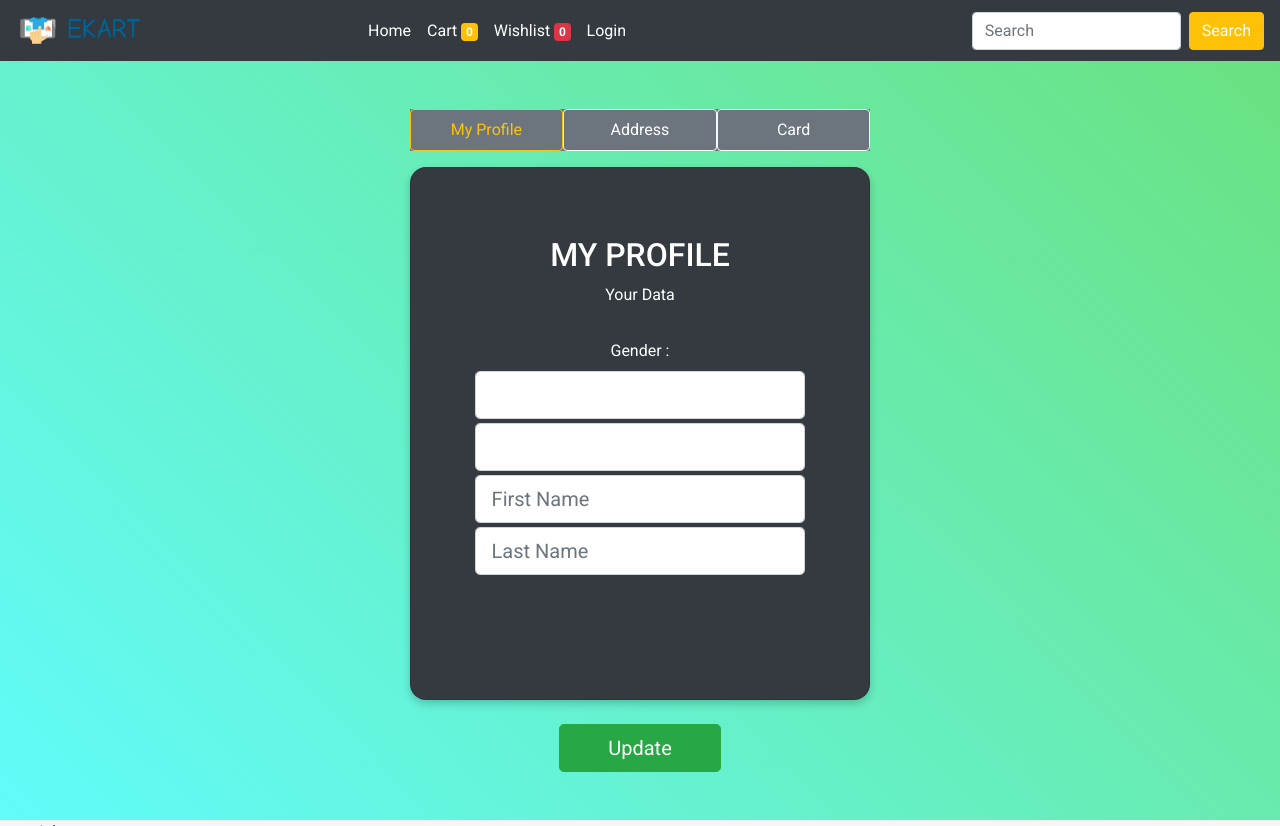
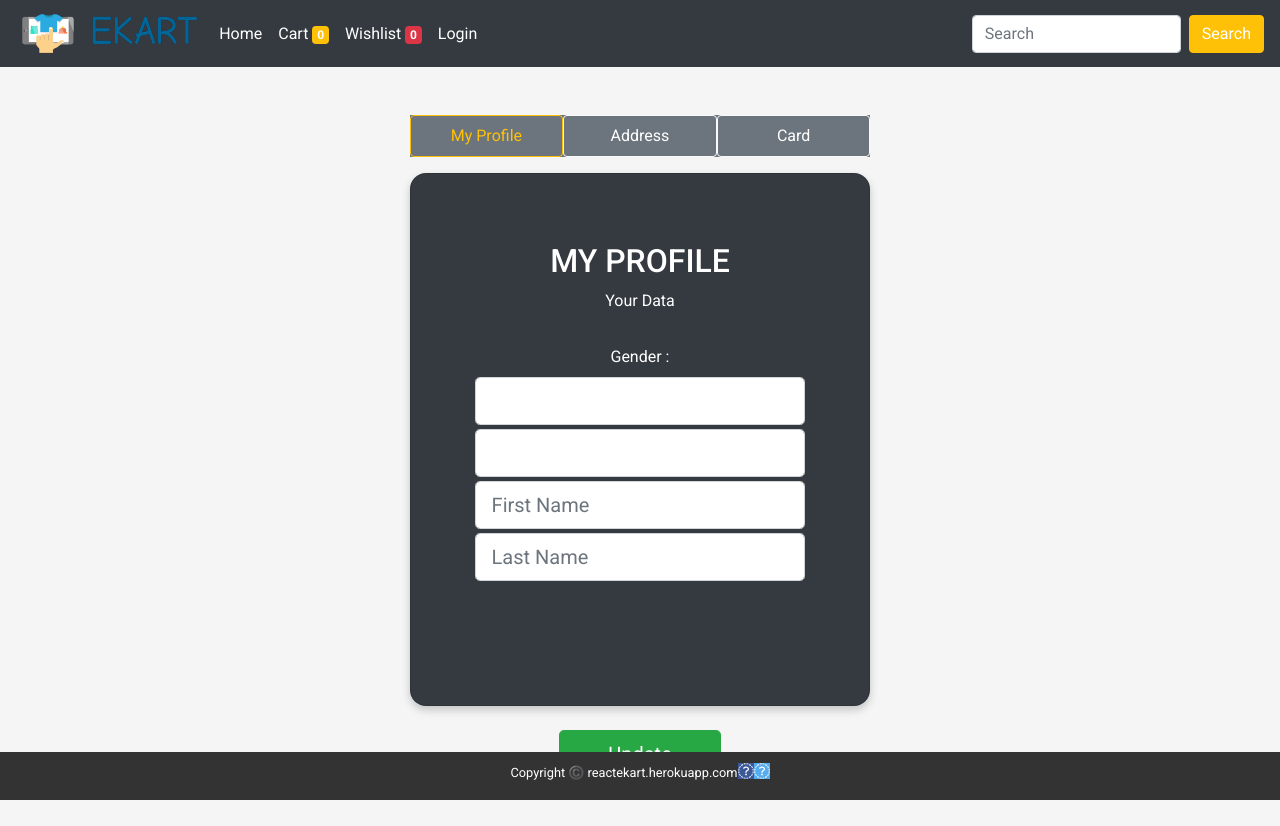
Before and after one commit to SKS59/e-kart-react, a React (Create React App) app: page /profile in a window 1280 px wide. Built offline with nearby package versions, Linux system fonts and the light colour scheme.

Commit message:
set footer

```diff
--- a/products_data.json
+++ b/products_data.json
@@ -520,6 +520,7 @@
       "firstname": "Steve",
       "lastname": "Edwards",
       "cart": [],
+      "gender":"M",
       "address": [
         "16, NDV street, Pune 420002",
         "14, Downtown, Mumbai,400005"
--- a/src/components/Footer.js
+++ b/src/components/Footer.js
@@ -1,7 +1,16 @@
+import './navbar.css'
 function Footer() {
     return ( <>
-    <div style={{position:'fixed',width:'50%',margin:'auto'}}>
-        copyright
+    <div className="pt-2" style={{position:'fixed',left:'0',bottom:'0',width:'100%',height:'3rem',textAlign:'center',background:"#333",color:'white'}}>
+    <small style={{color:"white"}} className="copyright">Copyright ©️ reactekart.herokuapp.com</small>
+            {/* <i className="fa fa-bullseye"></i>
+            <i className="fa fa-google-plus"></i> */}
+            <a href="#" class="fa fa-facebook"></a>
+<a href="#" class="fa fa-twitter"></a>
+            {/* <a href="#"><small style={{color:"grey"}} class="fa fa-lg fa-google-plus pull-right">  </small></a>
+            <a href="#"><small style={{color:"grey"}} class="fa fa-lg fa-linkedin pull-right">  </small></a>
+            <a href="#"><small style={{color:"grey"}} class="fa fa-lg fa-twitter pull-right">  </small></a>
+            <a href="#"><small style={{color:"grey"}} class="fa fa-lg fa-facebook pull-right">  </small></a> */}
     </div></> );
 }
 
--- a/src/components/Navbar.js
+++ b/src/components/Navbar.js
@@ -3,6 +3,7 @@ import { useDispatch, useSelector } from "react-redux";
 import { NavLink,Link, useNavigate } from "react-router-dom";
 import { loggedin } from "../action/Action";
 import "../index.css";
+import "./navbar.css";
 function Navbar() {
   let Cart_count = useSelector((state) => state.cart.cart.length);
   let WishList_count = useSelector((state) => state.wishlists.wishlist.length);
@@ -26,8 +27,8 @@ function Navbar() {
       {
       isloggedin ? (
         <nav className="navbar navbar-expand-lg navbar-dark bg-dark">
-          <NavLink className="navbar-brand" href="#">
-            <img src="/images/logo.png" style={{width:'50%'}} alt=''/>
+          <NavLink className="navbar-brand" to='/home'>
+            <img src="/images/logo.png" style={{width:'15%'}} alt=''/>
           </NavLink>
           <button
             className="navbar-toggler"
@@ -99,9 +100,13 @@ function Navbar() {
           </div>
         </nav>
       ) : (
+        <>
+        {/* <NavLink className="navbar-brand" to='/home'>
+          <img src="/images/logo.png" style={{width:'20%'}} alt='..'/>
+          </NavLink> */}
         <nav className="navbar navbar-expand-lg navbar-dark bg-dark">
-          <NavLink className="navbar-brand" href="#">
-          <img src="/images/logo.png" style={{width:'40%'}} alt='..'/>
+          <NavLink className="navbar-brand" to='/home'>
+          <img src="/images/logo.png" style={{width:'15%'}} alt='..'/>
           </NavLink>
           <button
             className="navbar-toggler"
@@ -166,7 +171,7 @@ function Navbar() {
             </form>
           </div>
         </nav>
-      )}
+      </>)}
     </>
   );
 }
--- a/src/components/Profile.js
+++ b/src/components/Profile.js
@@ -51,7 +51,7 @@ export default function Profile() {
   }, [sdata]);
   return (
     <>
-      <section style={{ height: "100%" }} className="vh-100 gradient-custom">
+      <section style={{ height: "100%" }} className="vh-100">
         <div className="container h-100 py-5">
           <div className="row d-flex justify-content-center align-items-center">
             <div className="col-12 col-md-8 col-lg-6 col-xl-5">
--- a/src/components/Signup.js
+++ b/src/components/Signup.js
@@ -80,7 +80,6 @@ function Signup() {
                           }
                         }}
                         type="email"
-
                         className="form-control form-control-lg"
                       />
                     </div>
--- /dev/null
+++ b/src/components/navbar.css
@@ -0,0 +1,30 @@
+.navbar-brand{
+    display: contents;
+}
+/* Style all font awesome icons */
+.fa {
+    padding: 20px;
+    font-size: 30px;
+    width: 50px;
+    text-align: center;
+    text-decoration: none;
+  }
+
+  /* Add a hover effect if you want */
+  .fa:hover {
+    opacity: 0.7;
+  }
+
+  /* Set a specific color for each brand */
+
+  /* Facebook */
+  .fa-facebook {
+    background: #3B5998;
+    color: white;
+  }
+
+  /* Twitter */
+  .fa-twitter {
+    background: #55ACEE;
+    color: white;
+  }
```
